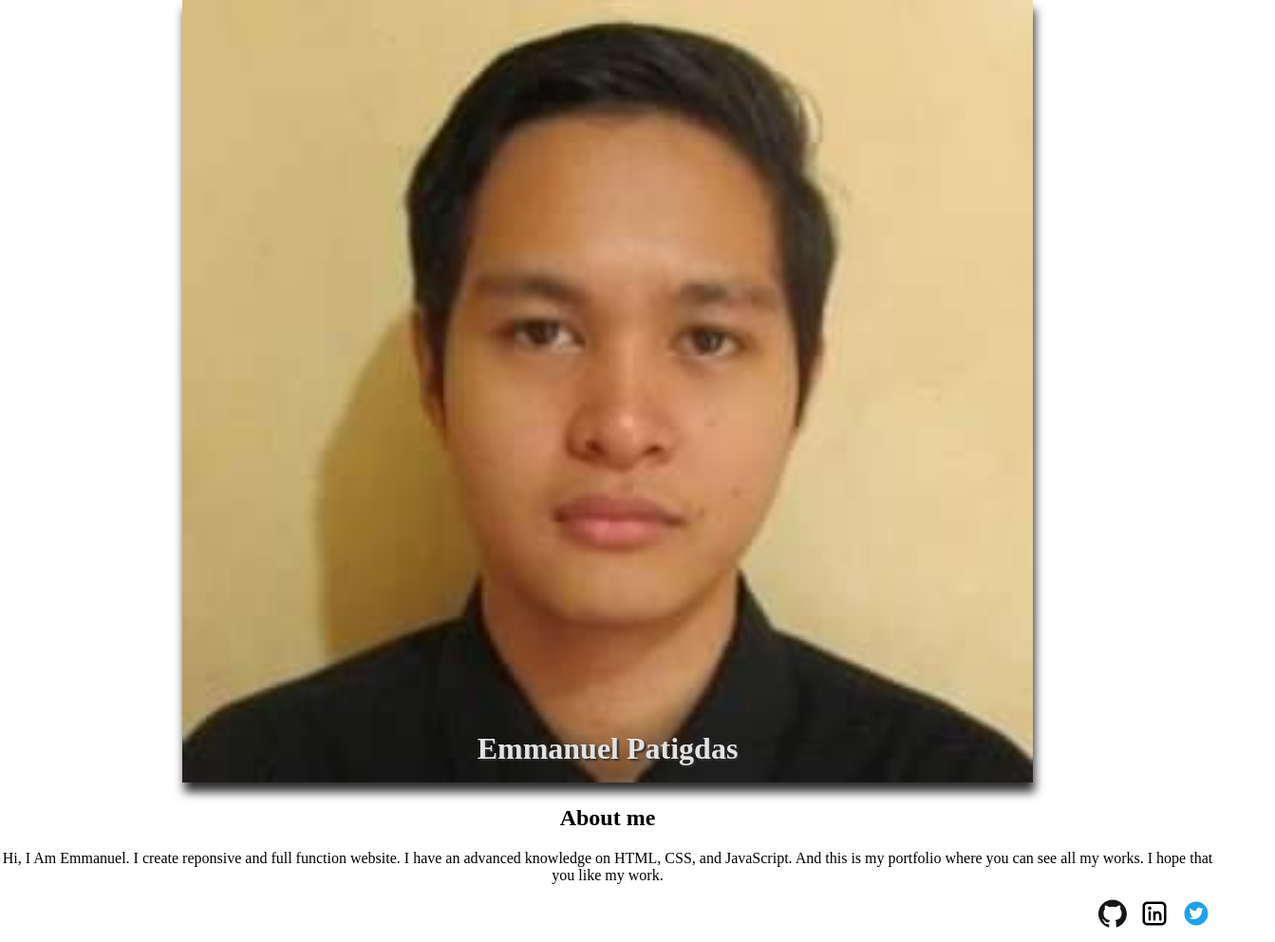
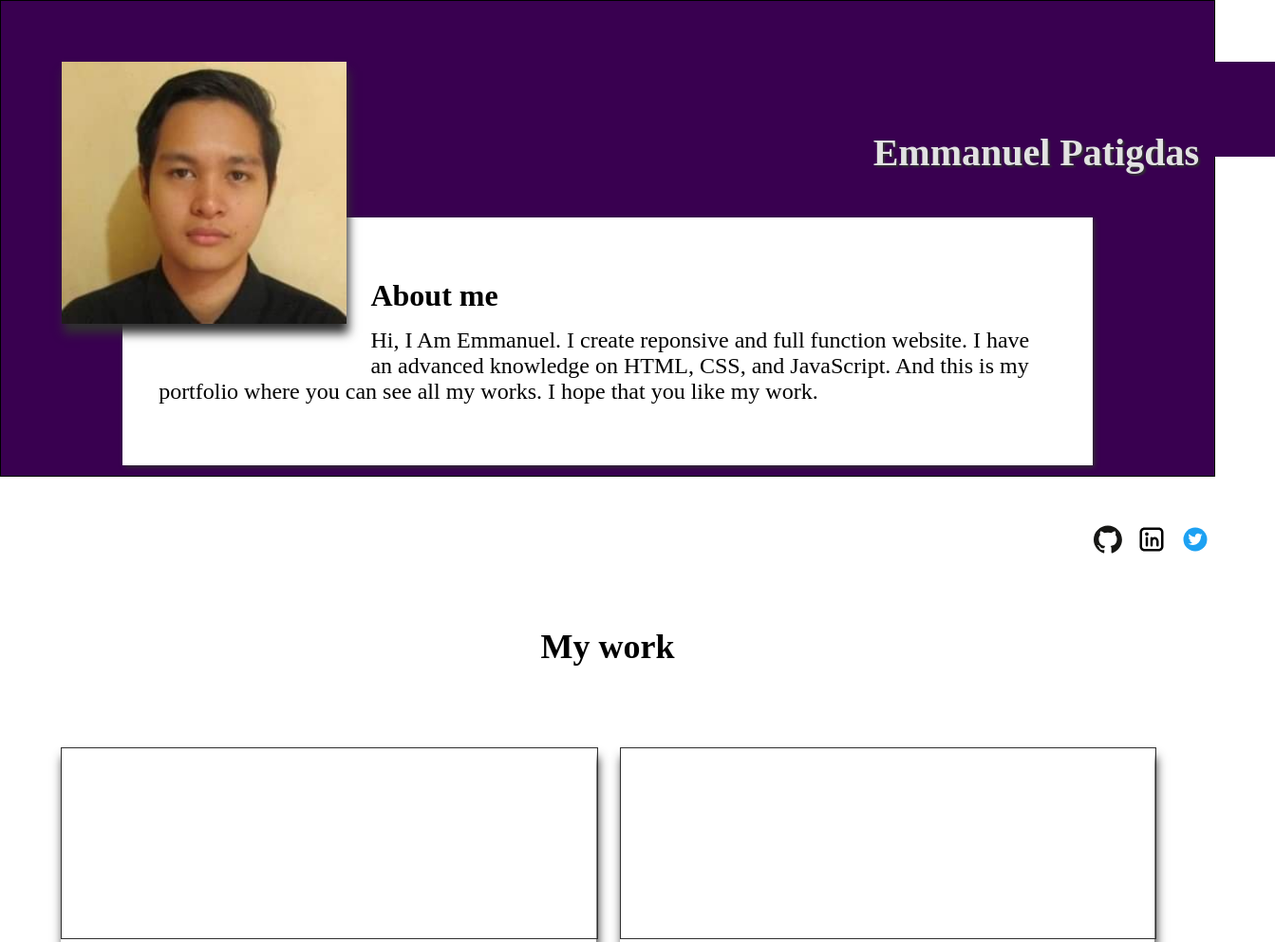
Before and after one commit to Emmanlaw/MyPortfolio, a plain HTML site: page index.html in a window 1280 px wide. Shown: the top 992 px of the page at 95% size, 1343 px wide, since content can reach past the window. Drawn offline with Linux system fonts and the light colour scheme.

Commit message:
made a temporary vw for tablet

```diff
--- a/index.html
+++ b/index.html
@@ -10,11 +10,11 @@
 <body>
     <header>
         <div class="img">
-            <img src="pic/eman.jpg" alt="picture of eman">
-            <h1>Emmanuel Patigdas</h1>
+            <img class="img__eman" src="pic/eman.jpg" alt="picture of eman">
+            <h1 class="img__name">Emmanuel Patigdas</h1>
         </div>
-        <h2>About me</h2>
-        <p>Hi, I Am Emmanuel. I create reponsive and full function website.
+
+        <p><span class="header__span">About me</span> Hi, I Am Emmanuel. I create reponsive and full function website.
             I have an advanced knowledge on HTML, CSS, and JavaScript. And
             this is my portfolio where you can see all my works. I hope that
             you like my work.
@@ -27,7 +27,7 @@
     </header>
 
     <main>
-        <h2>My work</h2>
+        <h2 class="main__mywork">My work</h2>
         <section class="project">
             <div class="project__card">
 
@@ -81,6 +81,11 @@
             De Gloria Ext. talanay batasan Hills, Quezon City <br> <br>
             email: emmanuel.patigdas@gmail.com
         </address>
+        <ul>
+            <li><a href="https://github.com/Emmanlaw" target="_blank"><img src="pic/github.svg"></a></li>
+            <li><a href="https://www.linkedin.com/in/emmanuel-patigdas-118980278/" target="_blank"><img src="pic/linkedin.svg"></a></li>
+            <li><a href="https://twitter.com/EmmanuelPatigd1" target="_blank"><img src="pic/twitter.svg"></a></li>
+        </ul>
     </footer>
 </body>
 </html>
--- a/portfolio.css
+++ b/portfolio.css
@@ -5,17 +5,17 @@
 body {
     margin: 0;
     padding: 0;
+    font-size: 24px;
+    width: 100%;
 }
 
 header{
     margin: 0 auto;
     text-align: center;
-
 }
 .img {
     position: relative;
-
-
+    background-color: rgb(57, 0, 80);
 }
 .img img {
     width: 70%;
@@ -43,19 +43,30 @@ li {
 li img {
     width: 30px;
 }
+.header__span {
+    display: block;
+    font-size: xx-large;
+    font-weight: bold;
+}
+header p {
+    background-color: rgb(255, 255, 255);
+}
 
 
-.project, main {
+main {
     display: flex;
     justify-content: center;
     flex-direction: column;
     align-items: center;
     width: 90%;
     margin: 0 auto;
+    gap: 25px;
+
 }
 .project {
     margin: 30px 0;
     box-shadow: 2px 10px 10px var(--black);
+    text-align: center;
 }
 .project__card {
     border: 1px solid var(--black);
@@ -75,3 +86,61 @@ footer h2 {
 footer p, address {
     margin-left: 5%;
 }
+
+
+
+@media (min-width: 600px) {
+    body {
+        margin: 0;
+        padding: 0;
+        width: 100%;
+        overflow-x: hidden;
+
+    }
+    header {
+        text-align: left;
+        border: 1px solid black;
+        background-color: rgb(57, 0, 80);
+        height: 500px;
+    }
+    .img {
+        margin: 5% 5%;
+        width: 100%;
+        height: 100px;
+        display: block;
+
+    }
+    header .img__eman {
+        width: 300px;
+        float: left;
+        margin-right: 2%;
+        margin-bottom: 3%;
+    }
+    .img h1 {
+        margin: 5% 5%;
+        font-size: 2.5rem;
+        top: 8px;
+        right: 16px;
+        text-align: right;
+        float: right;
+    }
+    header p {
+        background-color: rgb(255, 255, 255);
+        box-shadow: 2px 2px 5px var(--black);
+        margin: 5% 10%;
+        padding: 5% 5% 5% 3%;
+    }
+    .header__span {
+        margin-bottom: 15px;
+    }
+
+    main {
+        margin-top: 10%;
+        display: grid;
+        grid-template-columns: 1fr 1fr;
+    }
+    .main__mywork {
+        grid-column: 1/3;
+        text-align: center;
+    }
+}
```
